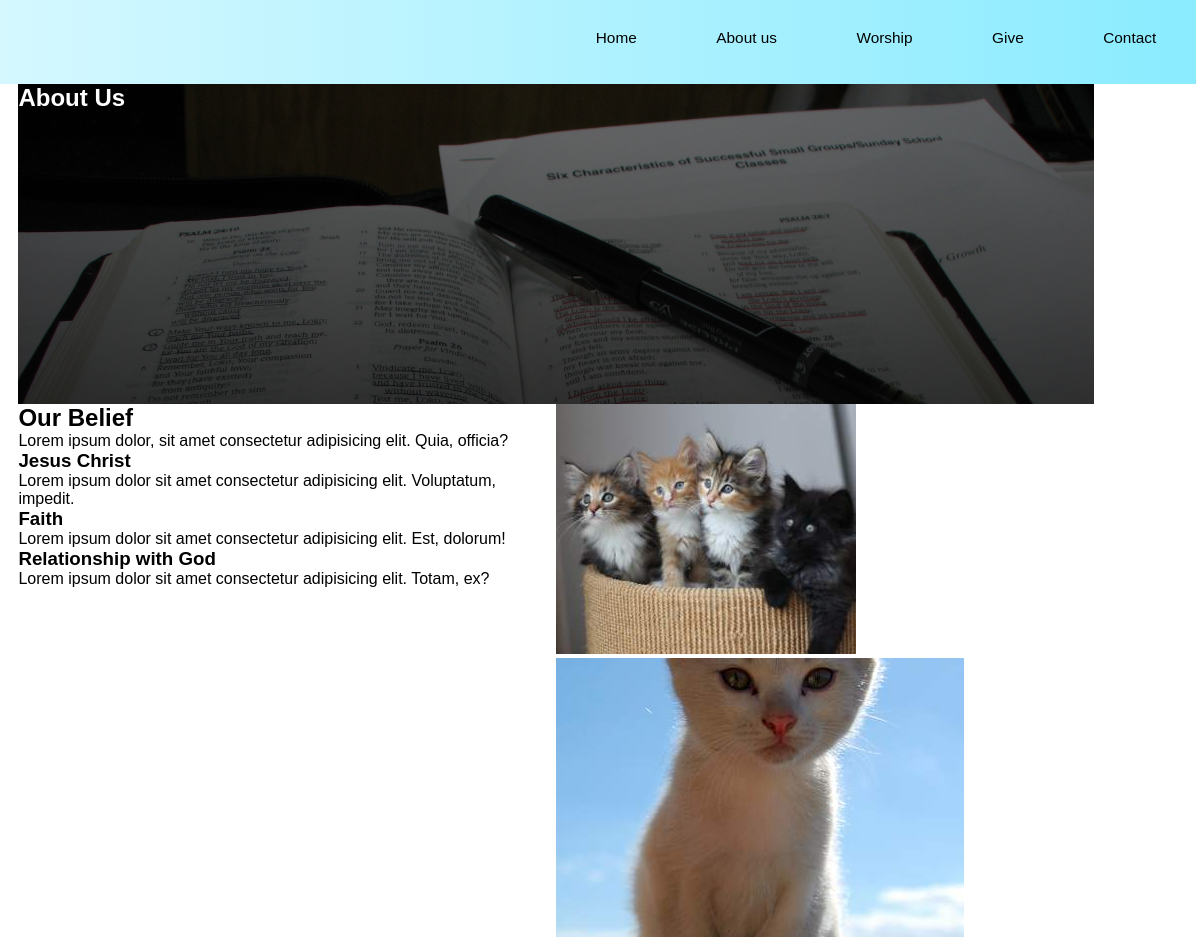
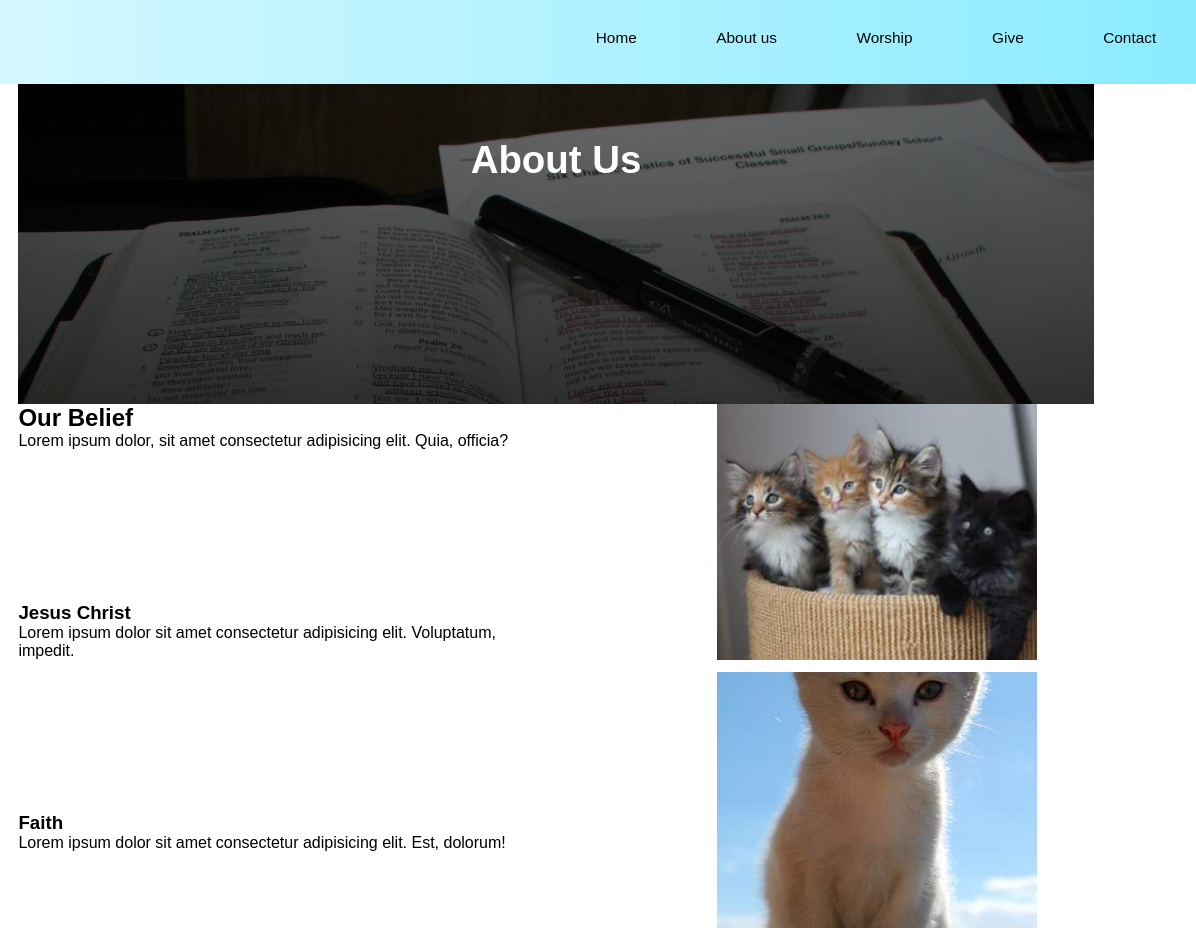
Before and after one commit to CreativeCleverCarlos/St-Thomas-initializing, a plain HTML site: page Aboutus.html in a window 1280 px wide. Shown: the top 937 px of the page, 84-1280 px from the left. Drawn offline with Linux system fonts and the light colour scheme.

Commit message:
about us page, everything positioned correctly

```diff
--- a/Aboutus.html
+++ b/Aboutus.html
@@ -25,21 +25,21 @@
 
     </section>
     <main class="below_main_picture grid_container">
-        <section class="about_us_text_container">
+        <section class="text_container">
             <!--This will hold all necessary text for the page-->
-            <div class="text_container">
+            <div class="text_item">
                 <h2>Our Belief</h2>
                 <p>Lorem ipsum dolor, sit amet consectetur adipisicing elit. Quia, officia?</p>
             </div>
-            <div class="text_container">
+            <div class="text_item">
                 <h3>Jesus Christ</h3>
                 <p>Lorem ipsum dolor sit amet consectetur adipisicing elit. Voluptatum, impedit.</p>
             </div>
-            <div class="text_container">
+            <div class="text_item">
                 <h3>Faith</h3>
                 <p>Lorem ipsum dolor sit amet consectetur adipisicing elit. Est, dolorum!</p>
             </div>
-            <div class="text_container">
+            <div class="text_item">
                 <h3>Relationship with God</h3>
                 <p>Lorem ipsum dolor sit amet consectetur adipisicing elit. Totam, ex?</p>
             </div>
--- a/css/style.css
+++ b/css/style.css
@@ -144,6 +144,17 @@ a:hover{
     color: white;
 }
 
+.about_us h1{
+        text-align: center;
+        font-size: 3vw;
+        padding-left: 20%;
+        padding-right: 20%;
+        padding-top: 5%;
+        padding-bottom: 3%;
+        color: white;
+    }
+
+
 .about_us .above_main_picture{
     width: 84%;
     min-height: 40vh;
@@ -161,7 +172,6 @@ a:hover{
 
 
     .about_us .grid_container{
-    /**Going with float to seperate the text and the images to keep them within the same line**/
     display: grid;
     grid-template-columns: 1fr 1fr;
     width: 84%;
@@ -169,9 +179,46 @@ a:hover{
     margin-right: auto;
 }
 
+    .about_us .text_container{
+        display: grid;
+        justify-content:space-around;
+    }
+
+    .about_us .side_pictures_container{
+    display: grid;
+    grid-template-columns: repeat(1, 1fr);
+    grid-template-rows: repeat(3, 20vw);
+    grid-gap: 1.5vh;
+    width: 70%;
+    justify-self: end;
+}
+
+
+
+    .about_us .side_picture img{
+        width: 85%;
+        height: 100%;
+        object-fit: cover;
+        justify-self: end;
+    }
+
+    .about_us .below_main_picture{
+
+    }
+
     /***********************************Worship Page *****************************************/
 
     .worship .title{
+        color: white;
+    }
+
+    .worship h1{
+        text-align: center;
+        font-size: 3vw;
+        padding-left: 20%;
+        padding-right: 20%;
+        padding-top: 5%;
+        padding-bottom: 3%;
         color: white;
     }
 
```
